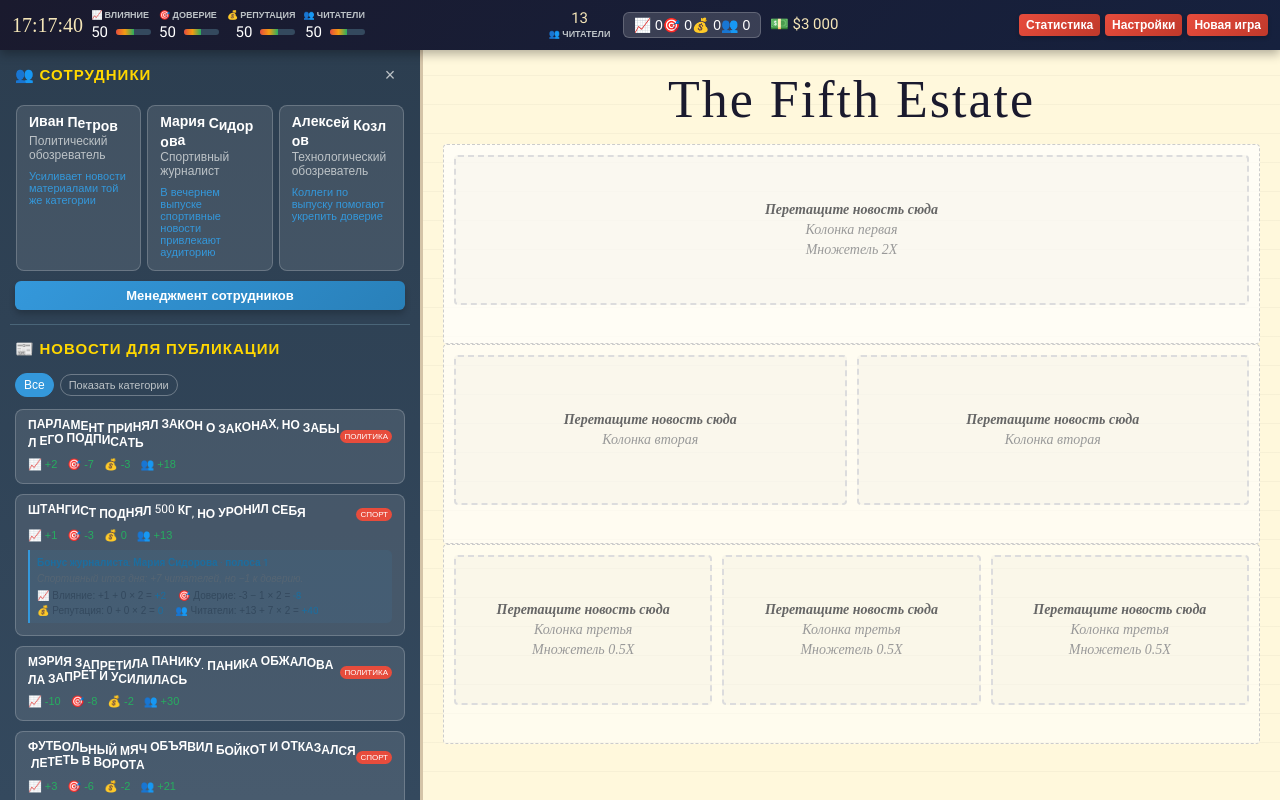
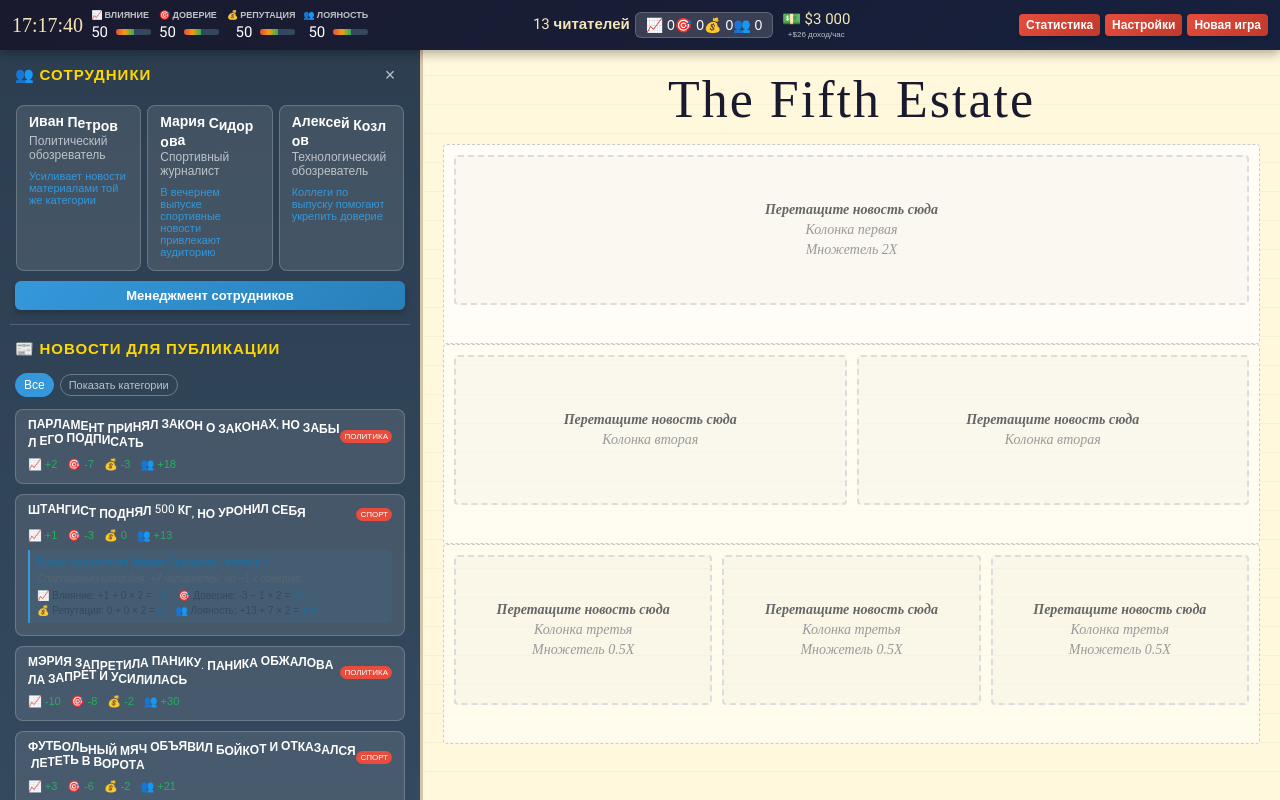
Before and after one commit to rvllvd/the_fifth_estate, a React (Vite) app: page / in a window 1280 px wide. Built offline with nearby package versions, Linux system fonts and the light colour scheme; a web font is replaced by a local one.

Commit message:
readers & money

```diff
--- a/src/components/TopPanel.tsx
+++ b/src/components/TopPanel.tsx
@@ -69,14 +69,14 @@ export default function TopPanel({
 
       <div className="top-panel-economy">
         <div className="resource-display" id="readers-display">
-          <strong>{formatMoney(readers)}</strong>
+          {/* <span className="resource-label">👥 Аудитория</span> */}
+          <strong>{formatMoney(readers)} читателей</strong>
           {readerChangePreview !== null && readerChangePreview !== 0 && (
             <span className={readerChangePreview > 0 ? "positive" : "negative"}>
               {readerChangePreview > 0 ? "+" : ""}
               {formatMoney(readerChangePreview)} после выпуска
             </span>
           )}
-          <span className="resource-label">👥 Читатели</span>
         </div>
 
         <div id="metrics-preview">
@@ -105,8 +105,13 @@ export default function TopPanel({
           {/* <span className="resource-label">💵 Деньги</span> */}
           <strong>💵 ${formatMoney(money)}</strong>
           <span className="resource-flow">
-            +${formatMoney(readers * MONEY_PER_READER_PER_TURN)} доход · −$
-            {formatMoney(payroll)} зарплата / час
+            <span className="resource-income">
+              +${formatMoney(readers * MONEY_PER_READER_PER_TURN)} доход/час
+            </span>
+            <span className="resource-payroll">
+              {" "}
+              · −${formatMoney(payroll)} зарплата
+            </span>
           </span>
           {moneyChangePreview !== null && moneyChangePreview !== 0 && (
             <span className={moneyChangePreview > 0 ? "positive" : "negative"}>
--- a/src/constants/stats.ts
+++ b/src/constants/stats.ts
@@ -1,12 +1,19 @@
 import type { Metrics } from "../types";
 
 export const MAX_VALUE_STAT = 100;
+
+export const STAT_ICONS: Record<keyof Metrics, string> = {
+  influence: "📈",
+  credibility: "🎯",
+  reputation: "💰",
+  readership: "👥",
+};
 
 export const STAT_LABELS: Record<keyof Metrics, string> = {
   influence: "Влияние",
   credibility: "Доверие",
   reputation: "Репутация",
-  readership: "Читатели",
+  readership: "Лояность",
 };
 
 const DEFEAT_DESCRIPTIONS: Record<keyof Metrics, string> = {
@@ -26,13 +33,6 @@ export function getDefeatDescriptions(metrics: Metrics): string[] {
     .map((key) => DEFEAT_DESCRIPTIONS[key]);
 }
 
-export const STAT_ICONS: Record<keyof Metrics, string> = {
-  influence: "📈",
-  credibility: "🎯",
-  reputation: "💰",
-  readership: "👥",
-};
-
 export const METRIC_LABELS: Record<keyof Metrics, [string, string]> =
   Object.fromEntries(
     (Object.keys(STAT_LABELS) as (keyof Metrics)[]).map((key) => [
--- a/src/styles/top-panel.scss
+++ b/src/styles/top-panel.scss
@@ -207,6 +207,11 @@
   }
 
   .resource-flow {
+    display: block;
+    font-size: 8px;
+  }
+
+  .resource-payroll {
     display: none;
   }
 
```
